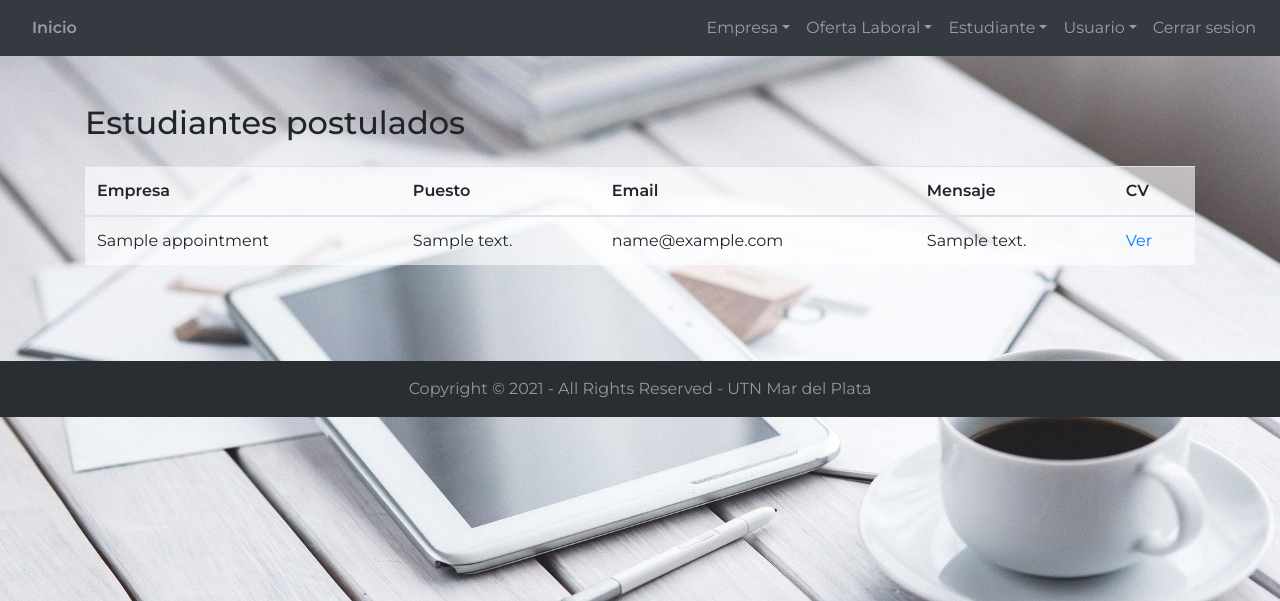
After one commit to RuedaFacundo/laboratorioIV-TpFinal, a PHP site: template Views/appointment-list.php in a window 1280 px wide. The commit adds this page. Shown: the top 601 px of the page. Run offline with PHP 8.4, Linux system fonts and the light colour scheme; the template is opened without the code that fills it: most values are stand-ins (such as "Sample title", 1, 10 or a date in 2020); some libraries are stand-ins or nearby versions.

Commit message:
Appointment list

```diff
--- a/DAO/CareerDAO.php
+++ b/DAO/CareerDAO.php
@@ -4,6 +4,7 @@
     use Models\Career as Career;
     use \Exception as Exception;
     use DAO\Connection as Connection;
+    use DAO\ICareerDAO as ICareerDAO;
 
     class CareerDAO implements ICareerDAO
     {
--- a/DAO/IAppointmentDAO.php
+++ b/DAO/IAppointmentDAO.php
@@ -1,5 +1,7 @@
 <?php
     namespace DAO;
+
+    use Models\Appointment as Appointment;
 
     interface IAppointmentDAO
     {
--- a/DAO/IJobOfferDAO.php
+++ b/DAO/IJobOfferDAO.php
@@ -1,5 +1,7 @@
 <?php
     namespace DAO;
+
+    use Models\JobOffer as JobOffer;
 
     interface IJobOfferDAO
     {
--- a/DAO/JobOfferDAO.php
+++ b/DAO/JobOfferDAO.php
@@ -3,6 +3,7 @@
 
     use Models\JobOffer as JobOffer;
     use \Exception as Exception;
+    use DAO\IJobOfferDAO as IJobOfferDAO;
     use DAO\Connection as Connection;
 
     class JobOfferDAO implements IJobOfferDAO
@@ -104,7 +105,7 @@
         }
 
 
-        function remove($jobOfferId)
+        public function remove($jobOfferId)
         {
             try
             {
@@ -122,7 +123,7 @@
             }
         }
 
-        function modify(JobOffer $jobOffer)
+        public function modify(JobOffer $jobOffer)
         {
             try
             {
--- a/DAO/JobPositionDAO.php
+++ b/DAO/JobPositionDAO.php
@@ -5,6 +5,7 @@
     use \Exception as Exception;
     use DAO\Connection as Connection;
     use Models\Career as Career;
+    use DAO\IJobPositionDAO as IJobPositionDAO;
 
     class JobPositionDAO implements IJobPositionDAO
     {
--- /dev/null
+++ b/Views/appointment-list.php
@@ -0,0 +1,36 @@
+<?php
+    require_once('nav.php');
+?>
+<main class="py-5">
+    <section id="listado" class="mb-5">
+        <div class="container">
+            <h2 class="mb-4">Estudiantes postulados</h2>
+            <table class="table bg-light-alpha">
+                <thead>
+                <tr>
+                    <th>Empresa</th>
+                    <th>Puesto</th>
+                    <th>Email</th>
+                    <th>Mensaje</th>
+                    <th>CV</th>
+                </tr>
+                </thead>
+                <tbody>
+                <?php
+                    foreach($appointmentList as $value){
+                ?>
+                <tr>
+                    <td><?php echo $value['name'] ?></td>
+                    <td><?php echo $value['description'] ?></td>
+                    <td><?php echo $value['email'] ?></td>
+                    <td><?php echo $value['message'] ?></td>
+                    <td> <a href=" <?php echo FRONT_ROOT ?>Appointment/ShowFile?name=<?php echo $value['cv']?>">Ver</a></td>
+                </tr>
+                <?php
+                    }
+                ?>
+            </tbody>
+            </table>
+        </div>
+    </section>
+</main>
--- /dev/null
+++ b/Views/file-show.php
@@ -0,0 +1,5 @@
+<?php
+    header("Content-type: application/pdf");
+    header("Content-Disposition: inline; filename=$name");
+    readfile(UPLOADS_PATH."$name");
+?>
--- a/Views/nav.php
+++ b/Views/nav.php
@@ -1,6 +1,6 @@
 <nav class="navbar navbar-expand-lg  navbar-dark bg-dark">
      <span class="nav-item">
-          <strong><a class="nav-link" data-bs-toggle="" href="<?php echo FRONT_ROOT ?>User/ShowAdminProfileView" role="button" aria-expanded="false" style="color: rgba(255,255,255,.5);">Perfil</a></strong>
+          <strong><a class="nav-link" data-bs-toggle="" href="<?php echo FRONT_ROOT ?>User/ShowAdminProfileView" role="button" aria-expanded="false" style="color: rgba(255,255,255,.5);">Inicio</a></strong>
      </span>
 
      <ul class="navbar-nav ml-auto">
@@ -23,7 +23,8 @@
           <li class="nav-item dropdown">
           <a class="nav-link dropdown-toggle" data-bs-toggle="dropdown" href="" role="button" aria-expanded="false">Estudiante</a>
                <ul class="dropdown-menu">
-                    <li><a class="dropdown-item" href="<?php echo FRONT_ROOT ?>User/ShowListStudent">Listar</a></li>
+                    <li><a class="dropdown-item" href="<?php echo FRONT_ROOT ?>User/ShowListStudent">Registrados</a></li>
+                    <li><a class="dropdown-item" href="<?php echo FRONT_ROOT ?>Appointment/ShowListView">Postulados</a></li>
                </ul>
           </li>
           <li class="nav-item dropdown">
```
Also changed, not shown: Controllers/AppointmentController.php (+13 -4 lines), DAO/AppointmentDAO.php (+11 -6 lines).
